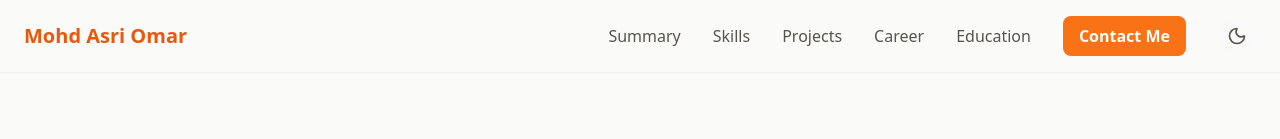
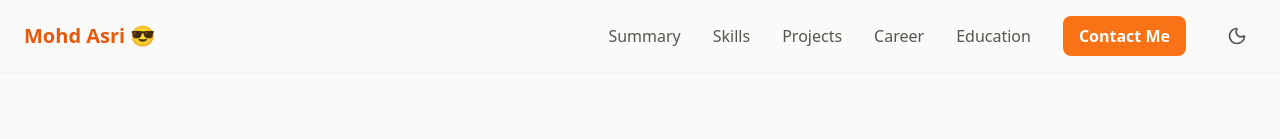
Before and after one commit to asriomar/asri25, a React (Vite) app: page / in a window 1280 px wide. Shown: the top 139 px of the page. Built offline with nearby package versions, Linux system fonts and the light colour scheme.

Commit message:
Update App.jsx

```diff
--- a/src/App.jsx
+++ b/src/App.jsx
@@ -363,7 +363,7 @@ const App = () => {
             <header id="header" className={`${isDarkMode ? 'bg-stone-900/80' : 'bg-stone-50/80'} backdrop-blur-sm sticky top-0 z-50 shadow-sm`}>
                 <nav className="px-6 py-4 flex justify-between items-center w-full">
                     <div className="text-xl font-bold text-orange-600">
-                        Mohd Asri Omar
+                        Mohd Asri 😎
                     </div>
                     {/* Desktop Navigation */}
                     <div className="hidden md:flex space-x-8 items-center">
```
